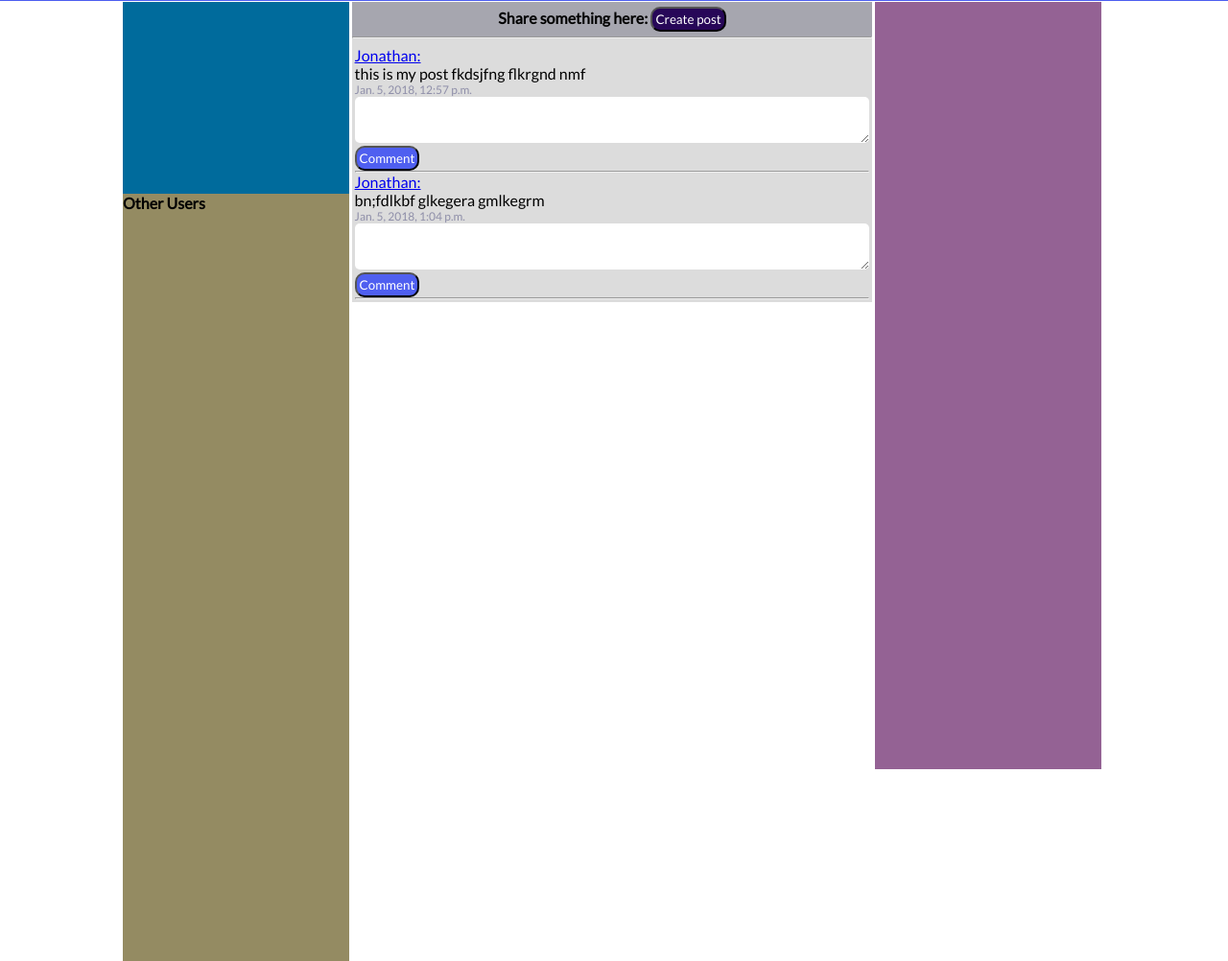
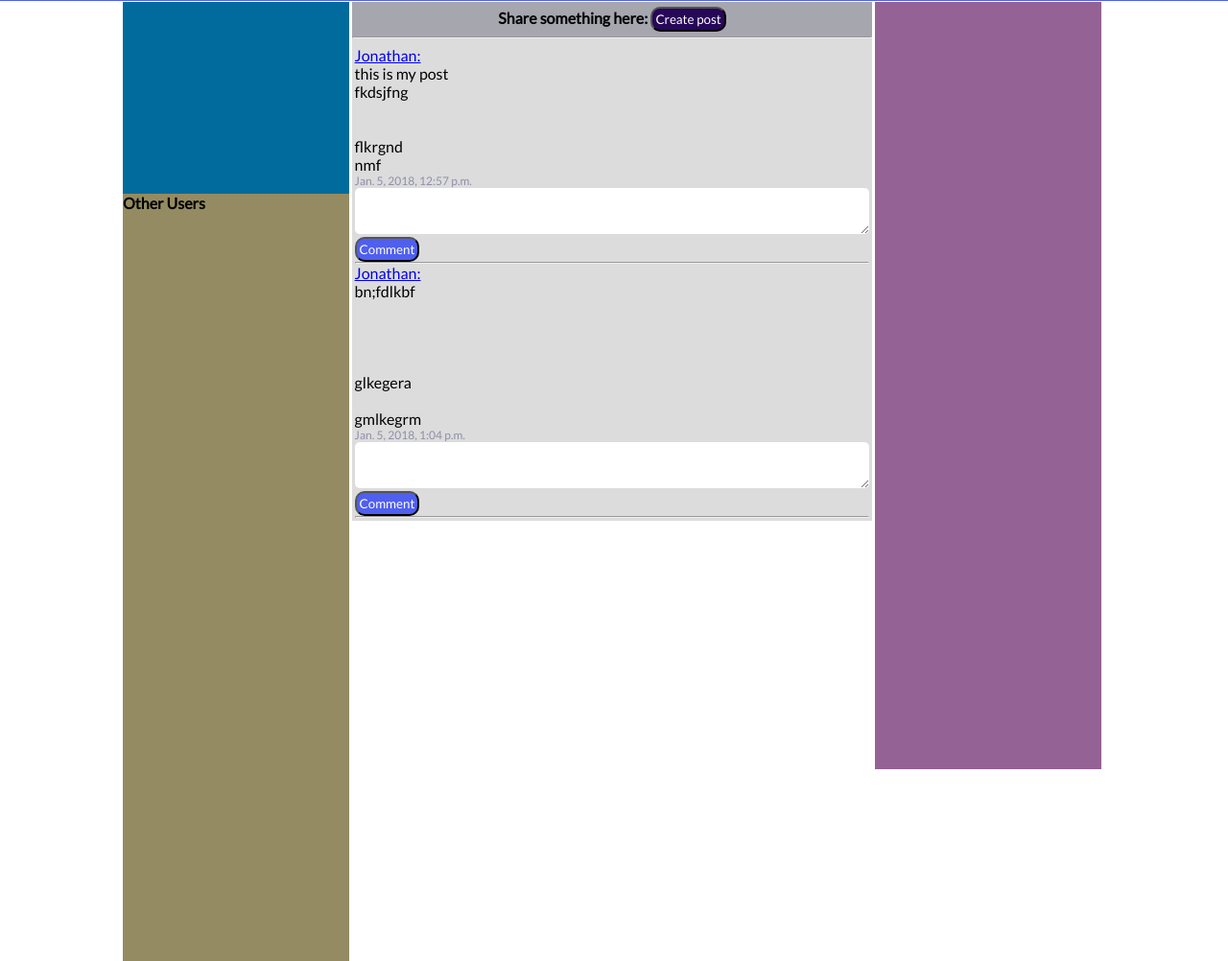
Before and after one commit to jimenez994/bo_pro, a Django app: template apps/bo_app/templates/bo_app/home.html in a window 1280 px wide. Shown: the part 61-1063 px from the top of the page at 96% size. Run offline with Django 3.2, Linux system fonts and the light colour scheme; data comes from the database, SQL or seed files in the repository; both versions use the stored data as it was after the commit; tables that the repository leaves empty hold one stand-in row (values such as "Sample post"); the template is opened without the code that fills it: values that come from a table or form of the project are taken from there, most other values are stand-ins (such as "Sample title", 1, 10 or a date in 2020); parts of the project's set-up code (start-up, migrations or seed data) failed here and were passed over.

Commit message:
keep it the white space on post

```diff
--- a/apps/bo_app/templates/bo_app/home.html
+++ b/apps/bo_app/templates/bo_app/home.html
@@ -64,7 +64,7 @@
                         {% if post.post_by_id == user.id %}
 
                             <p ><a href="/profile/{{user.id}}">{{ user.first_name}}:</a></p>
-                            <p>{{ post.content }}</p>
+                            <p style="white-space: pre">{{ post.content }}</p>
                             <p class="post_create_at">{{ post.created_at }}</p>
                             {% if post.image.url != null%}
                             <div class="post_image">
```
Also changed, not shown: bo/settings.py (line endings or trailing spaces), db.sqlite3, 16 other files.
